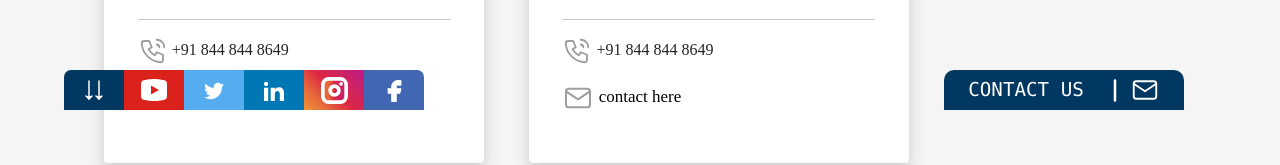
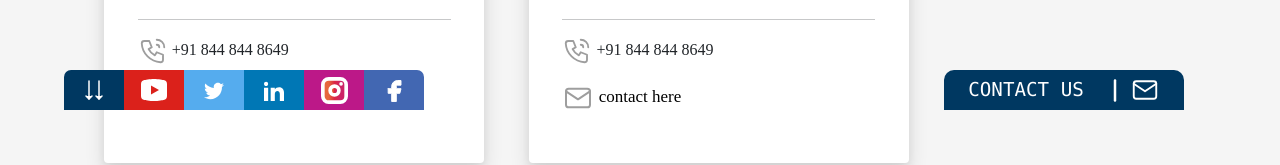
Before and after one commit to PranavShelke4/INDOSCULP, a React (Create React App) app: page /info in a window 1280 px wide. Shown: the part 690-855 px from the top of the page. Built offline with nearby package versions, Linux system fonts and the light colour scheme; a web font is replaced by a local one.

Commit message:
instagram color change

```diff
--- a/src/components/Shared/Social_Media_Bar/media.css
+++ b/src/components/Shared/Social_Media_Bar/media.css
@@ -82,7 +82,7 @@
   border-top-right-radius: 7px;
 }
 #instagram {
-  background: #f09433;
+  /* background: #f09433;
   background: -moz-linear-gradient(
     45deg,
     #f09433 0%,
@@ -107,7 +107,9 @@
     #cc2366 75%,
     #bc1888 100%
   );
-  filter: progid:DXImageTransform.Microsoft.gradient( startColorstr='#f09433', endColorstr='#bc1888',GradientType=1 );
+  filter: progid:DXImageTransform.Microsoft.gradient( startColorstr='#f09433', endColorstr='#bc1888',GradientType=1 ); */
+
+  background-color: #bc1888;
 }
 #instagram svg {
   fill: url(#MyGradient);;
```
